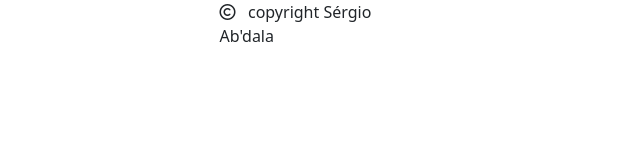
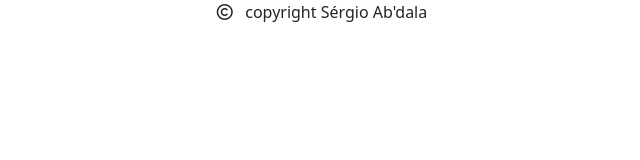
Before and after one commit to Sergio-Abdala/Sergio-Abdala.github.io, a plain HTML site: page curriculo.html in a window 1280 px wide. Shown: the whole page, without its empty margins (318-958 px from the left). Drawn offline with nearby package versions, Linux system fonts and the light colour scheme.

Commit message:
centralizando footer do curriculo

```diff
--- a/curriculo.html
+++ b/curriculo.html
@@ -20,7 +20,7 @@
   <main>
 
   </main>
-  <footer class="mx-auto" style="width: 205px;">
+  <footer class="text-center">
     <i class="fa fa-copyright" aria-hidden="true"></i> &nbsp;&nbsp;copyright Sérgio Ab'dala
   </footer>
   <!-- Bootstrap JavaScript Libraries -->
```
